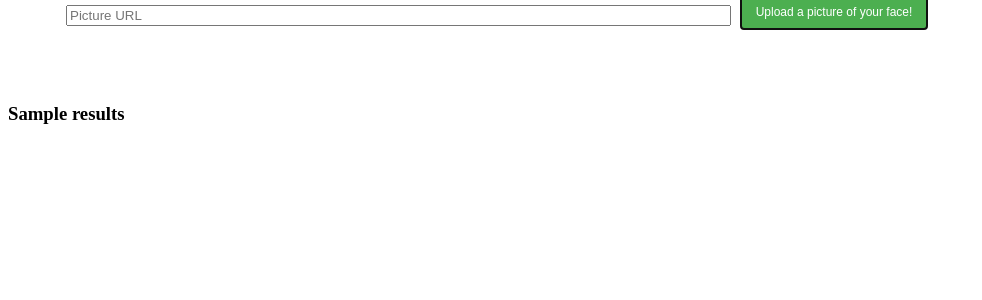
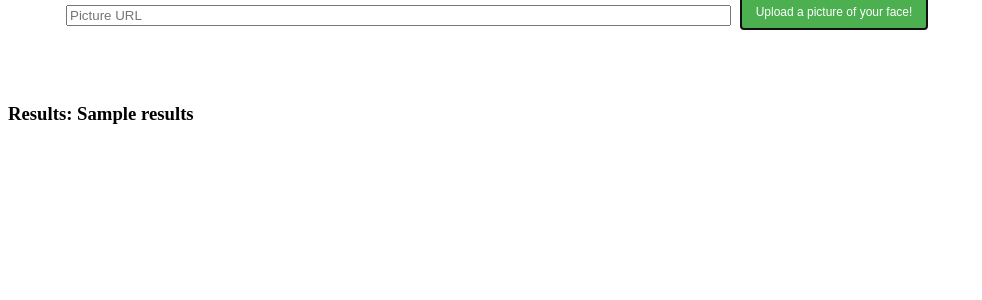
Before and after one commit to elizdet/HackMIT2018, a Flask app: template app/templates/index.html in a window 1280 px wide. Shown: the part 126-426 px from the top of the page, without its empty margins (0-982 px from the left). Run offline with Flask 2, Linux system fonts and the light colour scheme; the template is opened without the code that fills it: most values are stand-ins (such as "Sample title", 1, 10 or a date in 2020).

Commit message:
working v

```diff
--- a/app/routes.py
+++ b/app/routes.py
@@ -52,17 +52,26 @@ def azure_api(img_url):
         print(e)
 
 
+@app.route('/', methods=['GET','POST'])
+def index():
+    results = None
+    if request.method == 'POST':
+        results = azure_api(request.data)
+    #requests.post("http://localhost:8000", json=results)
+    # Can do anything with request.data now
+    return render_template('index.html', results= results)
 
 
-@app.route('/', methods=['POST'])
-def index():
-    results = azure_api(request.data)
-    requests.post("http://localhost:8000", json=results)
+@app.route('/upload/', methods=['POST'])
+def upload():
+    print("This is in post")
+    print(request.data.decode("utf-8") )
+    if request.data is not None:
+        results = azure_api(request.data.decode("utf-8") )
+    #requests.post("http://localhost:8000", json=results)
     # Can do anything with request.data now
-    return render_template('index.html', results= "tstesults1")
-
-
+    return render_template('index.html', results= results)
 
 if __name__ == '__main__':
     #  azure_api()
-    app.run()
+    app.run(debug=True)
--- a/app.js
+++ b/app/static/app.js
@@ -2,7 +2,8 @@ function sendAlert() {
     const xhr = new XMLHttpRequest();
     var t = document.getElementById("url_text_field").value;
     alert(t);
-    xhr.open('POST', 'http://localhost:5000');
+    console.log(t);
+    xhr.open('POST', 'http://localhost:5000/upload/');
     xhr.send(t);
 }
 
--- a/app/templates/index.html
+++ b/app/templates/index.html
@@ -1,7 +1,7 @@
 
 <html>
     <head>
-        <link rel="stylesheet" href="styles.css">
+        <link rel="stylesheet" href="../static/styles/styles.css">
         <meta charset="utf-8"/>
         <title>
             HackMIT2018 Photo Upload
@@ -23,10 +23,12 @@
         <p>
             <div>
                 <h3>
-                {{ results }}
+                {% if results != None %}
+                    Results: {{results}}
+                {% endif %}
                 </h3>
             </div>
         </p>
-        <script src="app.js"></script>
+        <script src="../static/app.js"></script>
     </body>
 </html>
```
Also changed, not shown: app/static/styles/styles.css (renamed from styles.css).
